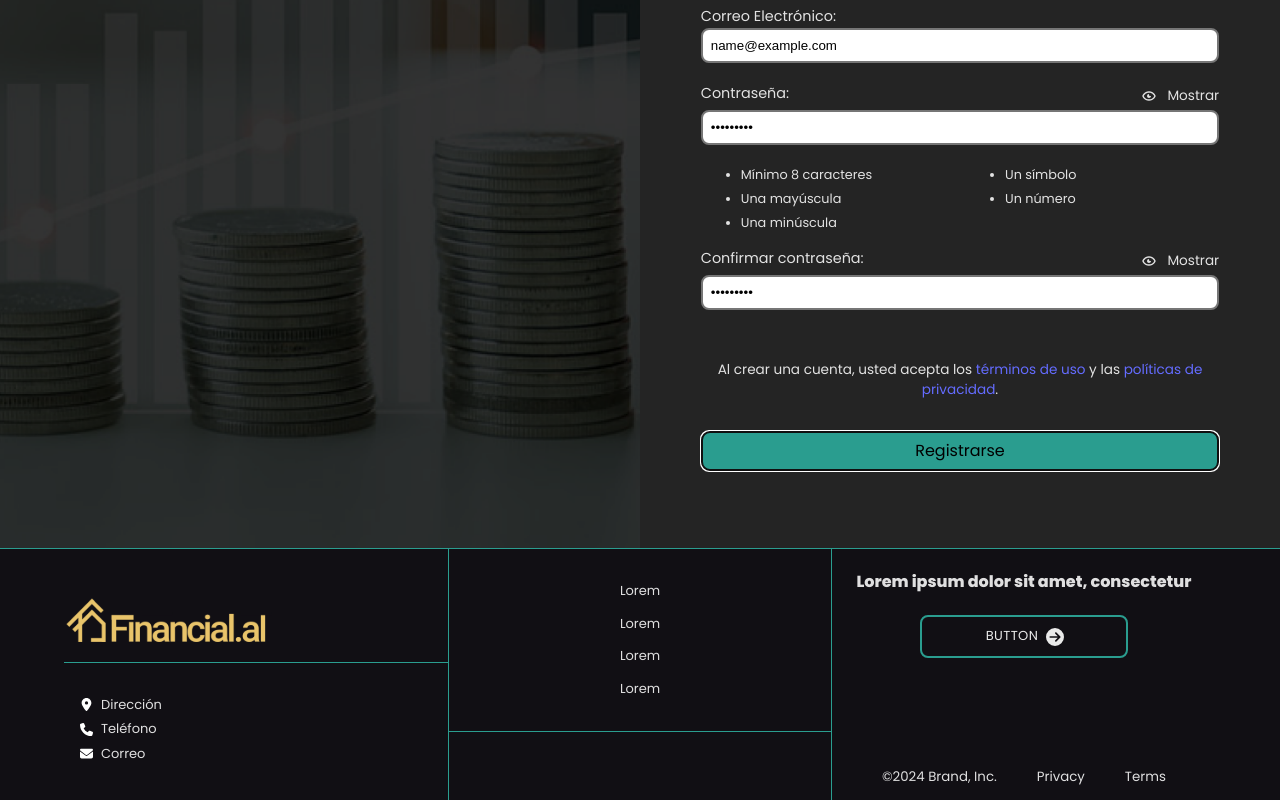
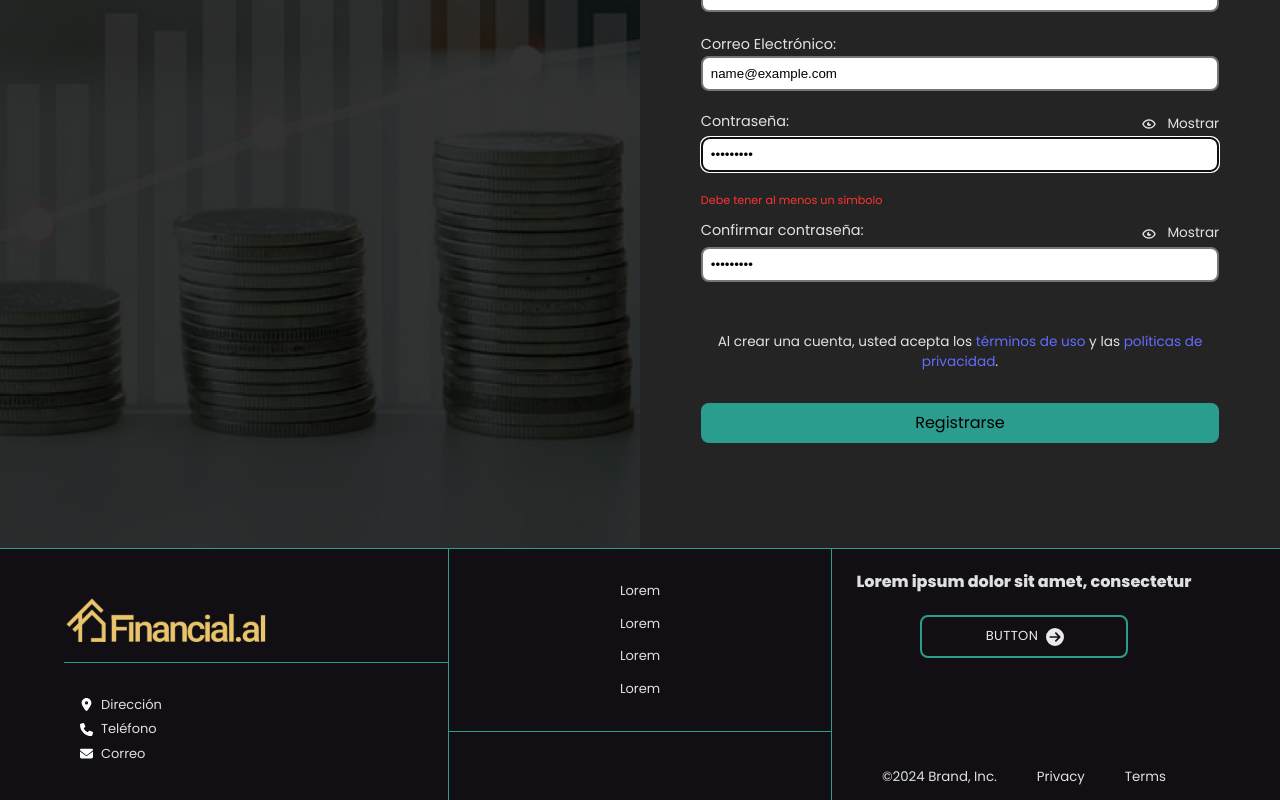
Before and after one commit to No-Country-simulation/h3-17-proptech, a React (Vite) app in the folder client/: page /register in a window 1280 px wide. Both pictures are taken after typing "Sample", "Sample", "2020-01-15", "name@example.com", "Sample123", "Sample123" into the empty fields and a click on the button "Registrarse". Shown: the part 528-1328 px from the top of the page. Built offline with nearby package versions, Linux system fonts and the light colour scheme.

Commit message:
modify<components/register-form/register.jsx>receive role, add and show validations

```diff
--- a/client/src/components/register-form/register.jsx
+++ b/client/src/components/register-form/register.jsx
@@ -1,10 +1,10 @@
+import React, { useState, useEffect } from "react";
 import { useForm } from "react-hook-form";
-import { useState, useEffect } from "react";
-import { BiHide } from "react-icons/bi";
-import { BiShowAlt } from "react-icons/bi";
+import { BiHide, BiShowAlt } from "react-icons/bi";
+
 import "./register.css";
 
-export default function RegisterForm() {
+export default function RegisterForm({ role }) {
   const [showPassword, setShowPassword] = useState(true);
   const {
     formState: { errors },
@@ -12,14 +12,16 @@ export default function RegisterForm() {
     watch,
     reset,
     handleSubmit,
-  } = useForm();
+  } = useForm({ mode: "all" });
 
   const handleShowHide = () => {
     setShowPassword(!showPassword);
   };
 
   const submit = (data) => {
-    console.log(data);
+    const formData = { ...data, role };
+    console.log(formData);
+    reset();
   };
 
   console.log(errors);
@@ -44,7 +46,17 @@ export default function RegisterForm() {
           className="textInput"
           {...register("firstName", { required: "Ingrese su/s nombre/s" })}
         />
-
+        {errors.firstName && (
+          <p
+            style={{
+              color: "var(---Error)",
+              fontSize: "0.7rem",
+              marginTop: "0px",
+            }}
+          >
+            {errors.firstName.message}
+          </p>
+        )}
         <label htmlFor="lastNameInput" className="inputLabel">
           Apellido/s:
         </label>
@@ -54,7 +66,17 @@ export default function RegisterForm() {
           className="textInput"
           {...register("lastName", { required: "Ingrese su/s apellido/s" })}
         />
-
+        {errors.lastName && (
+          <p
+            style={{
+              color: "var(---Error)",
+              fontSize: "0.7rem",
+              marginTop: "0px",
+            }}
+          >
+            {errors.lastName.message}
+          </p>
+        )}
         <label className="inputLabel">Fecha de Nacimiento:</label>
         <input
           aria-label="Date"
@@ -65,6 +87,17 @@ export default function RegisterForm() {
             required: "Ingrese su fecha de nacimiento",
           })}
         />
+        {errors.birthDate && (
+          <p
+            style={{
+              color: "var(---Error)",
+              fontSize: "0.7rem",
+              marginTop: "0px",
+            }}
+          >
+            {errors.birthDate.message}
+          </p>
+        )}
 
         <label htmlFor="emailInput" className="inputLabel">
           Correo Electrónico:
@@ -75,9 +108,23 @@ export default function RegisterForm() {
           className="textInput"
           {...register("email", {
             required: "Ingrese su dirección de correo electrónico",
+            pattern: {
+              value: /^[a-zA-Z0-9._%+-]+@[a-zA-Z0-9.-]+\.[a-zA-Z]{2,}$/,
+              message: "Correo electrónico inválido",
+            },
           })}
         />
-
+        {errors.email && (
+          <p
+            style={{
+              color: "var(---Error)",
+              fontSize: "0.7rem",
+              marginTop: "0px",
+            }}
+          >
+            {errors.email.message}
+          </p>
+        )}
         <span className="passSpan">
           <label htmlFor="passwordInput" className="inputLabel">
             Contraseña:
@@ -98,10 +145,38 @@ export default function RegisterForm() {
           type={showPassword ? "password" : "text"}
           id="passwordInput"
           className="textInput"
-          {...register("password", { required: "Ingrese su contraseña" })}
+          {...register("password", {
+            required: "Ingrese su contraseña",
+            minLength: {
+              value: 8,
+              message: "La contraseña debe tener al menos 8 caracteres",
+            },
+            pattern: {
+              value: /[A-Z]/,
+              message: "Debe tener al menos una mayúscula",
+            },
+            validate: {
+              lowercase: (value) =>
+                /[a-z]/.test(value) || "Debe tener al menos una minúscula",
+              number: (value) =>
+                /\d/.test(value) || "Debe tener al menos un número",
+              symbol: (value) =>
+                /[\W_]/.test(value) || "Debe tener al menos un símbolo",
+            },
+          })}
         />
-
-        <div className="passwordRequirements">
+        {errors.password && (
+          <p
+            style={{
+              color: "var(---Error)",
+              fontSize: "0.7rem",
+              marginTop: "0px",
+            }}
+          >
+            {errors.password.message}
+          </p>
+        )}
+        {/* <div className="passwordRequirements">
           <ul className="requirementsList">
             <li>Mínimo 8 caracteres</li>
             <li>Un símbolo</li>
@@ -109,7 +184,7 @@ export default function RegisterForm() {
             <li>Un número</li>
             <li>Una minúscula</li>
           </ul>
-        </div>
+        </div> */}
 
         <span className="showConfirmSpan">
           <label htmlFor="confirmPasswordInput" className="inputLabel">
@@ -131,9 +206,23 @@ export default function RegisterForm() {
           type={showPassword ? "password" : "text"}
           id="confirmPasswordInput"
           className="textInput"
-          {...register("confirmPass", { required: "Confirme su contraseña" })}
+          {...register("confirmPass", {
+            required: "Confirme su contraseña",
+            validate: (value) =>
+              value === passValue || "Las contraseñas no coinciden",
+          })}
         />
-
+        {errors.confirmPass && (
+          <p
+            style={{
+              color: "var(---Error)",
+              fontSize: "0.7rem",
+              marginTop: "0px",
+            }}
+          >
+            {errors.confirmPass.message}
+          </p>
+        )}
         <p className="termsAndPolicies">
           Al crear una cuenta, usted acepta los <a>términos de uso</a> y las{" "}
           <a>políticas de privacidad</a>.
```
